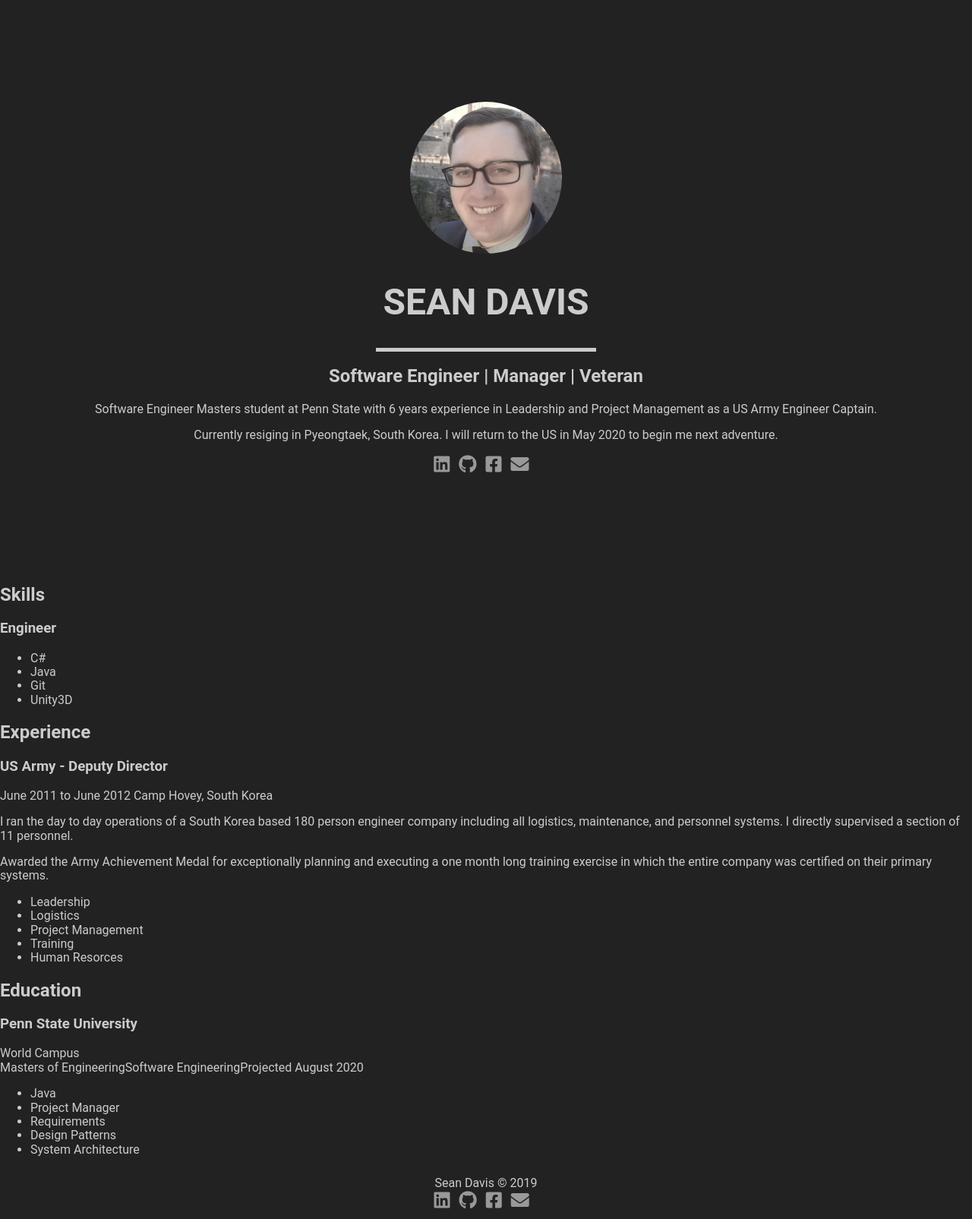
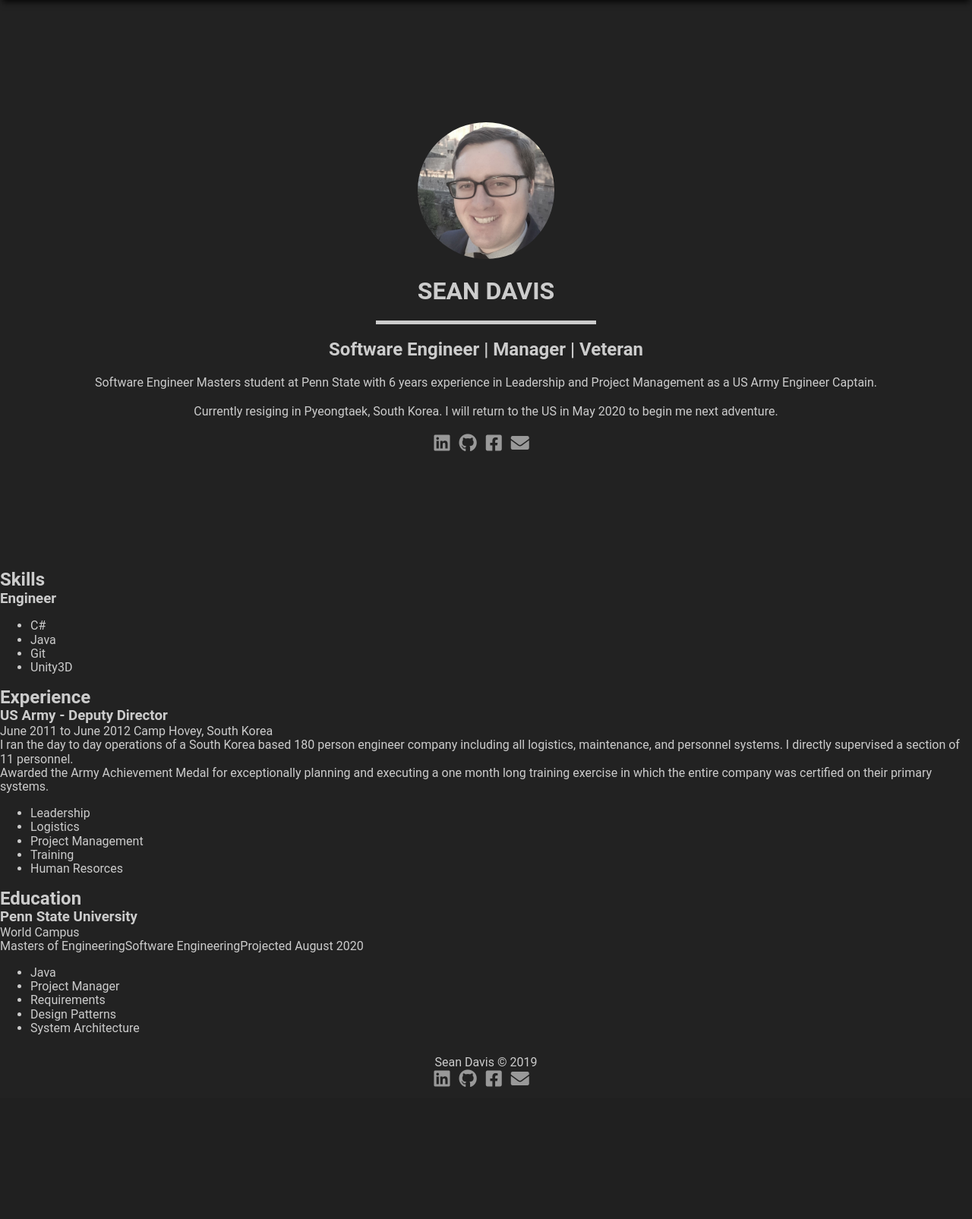
Before and after one commit to daleran/seandavis.dev, a PHP site: page / in a window 1280 px wide. Shown: the part 50-1655 px from the top of the page at 76% size. After the commit the page ends 1481 px from the top, so only its background shows below. Run offline with PHP 8.4, Linux system fonts and the light colour scheme; some libraries are stand-ins or nearby versions.

Commit message:
Layed out about section

```diff
--- a/css/main.css
+++ b/css/main.css
@@ -1,6 +1,7 @@
 html {
   box-sizing: border-box;
 }
+
 *, *:before, *:after {
   box-sizing: inherit;
 }
@@ -47,35 +48,33 @@ body {
   float: none;
 }
 
-.col-full{
-  padding: 15px;
+.row-full{
+  padding: 10px;
 }
 
 
 h1{
-  font-size: 3em;
+  font-size: 2em;
   font-weight: bolder;
   text-transform: uppercase;
-
+  margin: 0;
 }
 
 h2{
-
+  margin: 0;
 }
 
 h3{
-
+  margin: 0;
 }
 
-footer {
-    margin: auto;
-    padding: 10px;
-    text-align: center;
+p{
+  margin: 0;
 }
 
 .profile-pic{
   border-radius: 50%;
-  max-width: 200px;
+  max-width: 180px;
   height: auto;
 }
 
@@ -89,6 +88,19 @@ footer {
 .social-icons > a:hover{
     color: #CCCCCC;
 }
+
+.drop-shadow{
+  -webkit-box-shadow: 0px 6px 8px -3px rgba(0,0,0,0.8);
+  box-shadow: 0px 6px 8px -3px rgba(0,0,0,0.8);
+}
+
+footer {
+    margin: auto;
+    padding: 10px;
+    text-align: center;
+}
+
+
 
 
 
--- a/index.html
+++ b/index.html
@@ -17,7 +17,7 @@
     <link rel="stylesheet" href="https://use.fontawesome.com/releases/v5.8.2/css/all.css" integrity="sha384-oS3vJWv+0UjzBfQzYUhtDYW+Pj2yciDJxpsK1OYPAYjqT085Qq/1cq5FLXAZQ7Ay" crossorigin="anonymous">
   </head>
   <body>
-    <nav class="nav">
+    <nav class="nav drop-shadow">
       <input type="checkbox" id="nav-check">
       <div class="nav-header">
           <a href="#" class="nav-logo">Sean Davis</a>
@@ -38,36 +38,48 @@
     </nav>
     <main>
       <section id="about" class="intro">
-        <div class="col-full">
-
-              <img src="img/profile.jpg" alt="Sean Davis" class="profile-pic">
-              <h1>Sean Davis</h1>
-              <div class="centered line "></div>
-              <h2>Software Engineer | Manager | Veteran</h2>
-              <p>Software Engineer Masters student at Penn State with 6 years experience in Leadership and Project Management as a US Army Engineer Captain. </p>
-              <p>Currently resiging in Pyeongtaek, South Korea. I will return to the US in May 2020 to begin me next adventure.</p>
-              <div class="social-icons "><a href="https://www.linkedin.com/in/sean-davis-dev">  <i class="fab fa-linkedin"></i></a><a href="https://github.com/daleran"><i class="fab fa-github"></i></a><a href="https://www.facebook.com/profile.php?id=8369550&ref=bookmarks"><i class="fab fa-facebook-square"></i></a><a href="mailto:sean_davis@verizon.net"><i class="fas fa-envelope"></i></a></div>
-
+        <div class="row-full">
+          <img src="img/profile.jpg" alt="Sean Davis" class="profile-pic">
+        </div>
+        <div class="row-full">
+            <h1>Sean Davis</h1>
+        </div>
+        <div class="row-full">
+            <div class="centered line"></div>
+        </div>
+        <div class="row-full subtitle">
+            <h2>Software Engineer | Manager | Veteran</h2>
+        </div>
+        <div class="row-full">
+            <p>Software Engineer Masters student at Penn State with 6 years experience in Leadership and Project Management as a US Army Engineer Captain. </p>
+        </div>
+        <div class="row-full">
+            <p>Currently resiging in Pyeongtaek, South Korea. I will return to the US in May 2020 to begin me next adventure.</p>
+        </div>
+        <div class="row-full">
+            <div class="social-icons"><a href="https://www.linkedin.com/in/sean-davis-dev">  <i class="fab fa-linkedin"></i></a><a href="https://github.com/daleran"><i class="fab fa-github"></i></a><a href="https://www.facebook.com/profile.php?id=8369550&ref=bookmarks"><i class="fab fa-facebook-square"></i></a><a href="mailto:sean_davis@verizon.net"><i class="fas fa-envelope"></i></a></div>
         </div>
       </section>
       <section id="skills" class="section">
+
         <div class="container">
-            <h2>Skills</h1>
+            <h2>Skills</h2>
               <section>
-                <h3>Engineer</h2>
+                <h3>Engineer</h3>
                 <ul>
                   <li>C#</li>
                   <li>Java</li>
                   <li>Git</li>
                   <li>Unity3D</li>
                 </ul>
+              </section>
         </div>
-        </section>
+
       </section>
       <section id="experience" class="section">
-        <h2>Experience</h1>
+        <h2>Experience</h2>
         <section>
-          <h3>US Army - Deputy Director</h2>
+          <h3>US Army - Deputy Director</h3>
           <div>
             <span>June 2011 to June 2012</span>
             <span>Camp Hovey, South Korea</span>
@@ -84,9 +96,9 @@
         </section>
       </section>
       <section id="education" class="section">
-        <h2>Education</h1>
+        <h2>Education</h2>
         <section>
-          <h3>Penn State University</h2><span>World Campus</span>
+          <h3>Penn State University</h3><span>World Campus</span>
           <div>
             <span>Masters of Engineering</span><span>Software Engineering</span><span>Projected August 2020</span>
           </div>
```
